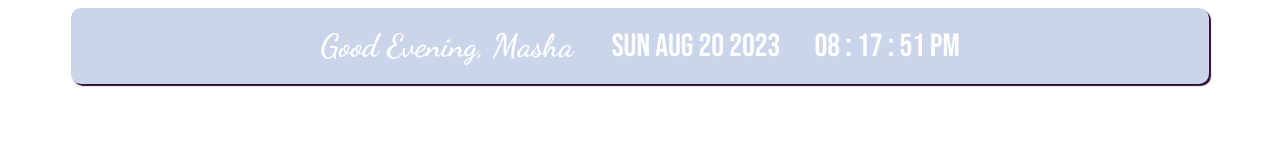
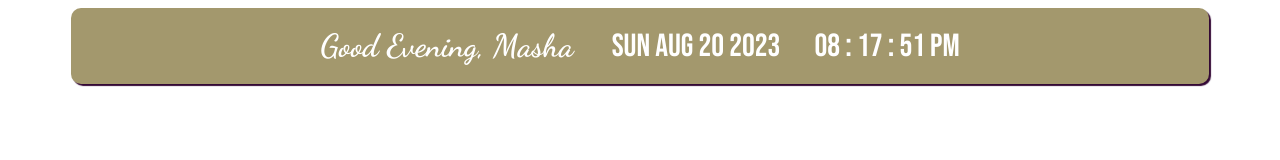
Before and after one commit to rezernastya/notion, a plain HTML site: page greeting.html in a window 1280 px wide. Drawn offline with Linux system fonts and the light colour scheme.

Commit message:
Update greeting.html

```diff
--- a/greeting.html
+++ b/greeting.html
@@ -40,7 +40,7 @@ h1 {
 .card {
     padding: 10px 25px 10px 25px;
     border-radius: 10px;
-    background: #CAD5EB;
+    background: #A3986D;
     width: 85vw;
     color: #fff;
     display: inline-block;
```
